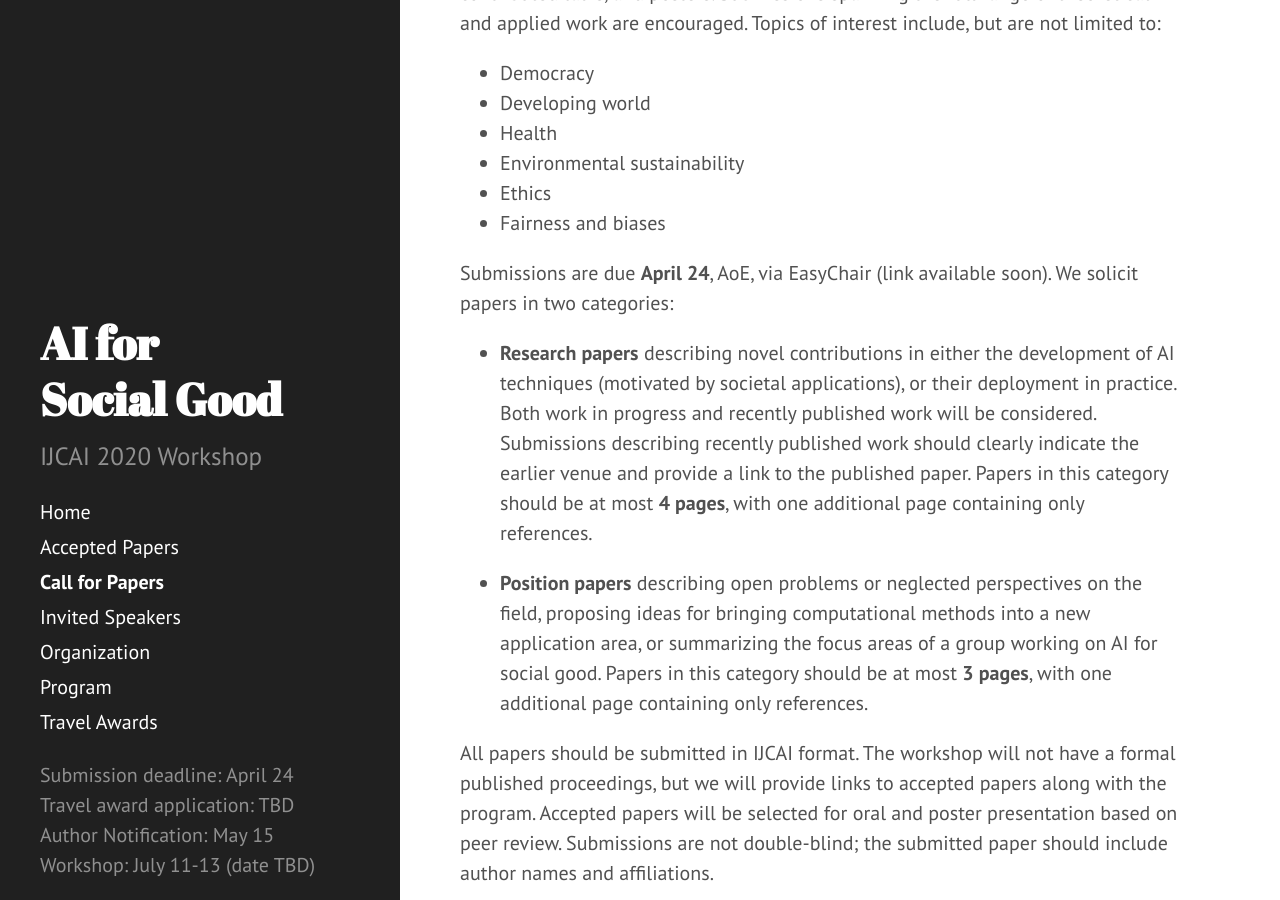
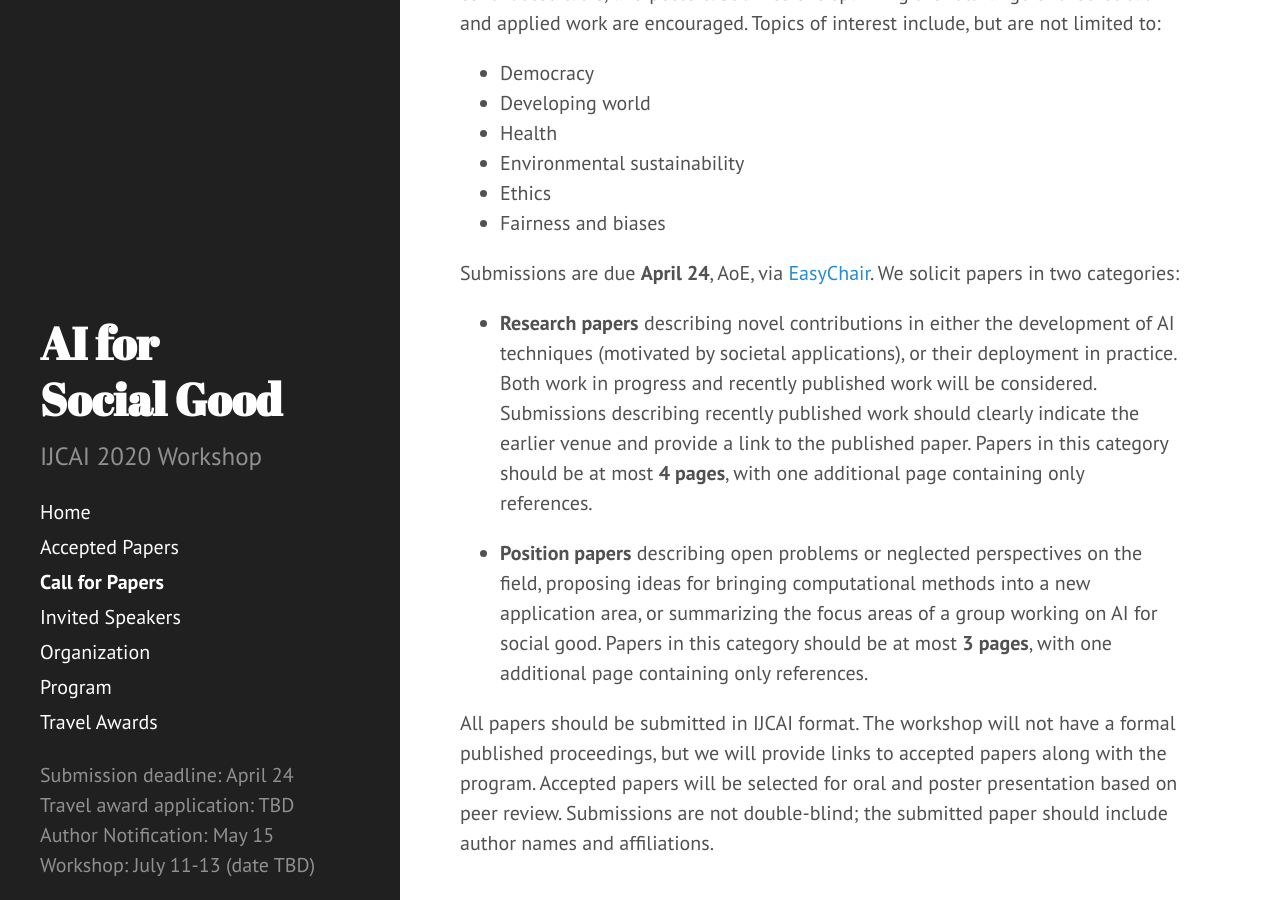
Before and after one commit to slremy/aiforpublichealth.github.io, a Jekyll site: the page built from cfp.md, in a window 1280 px wide and 900 px high, scrolled down 402 px. Built offline with Jekyll 4.4.1, drawn with Linux system fonts in a browser that asks for light colours.

Commit message:
Update cfp.md

```diff
--- a/cfp.md
+++ b/cfp.md
@@ -12,7 +12,7 @@ This workshop will explore how artificial intelligence can contribute to solving
 * Ethics
 * Fairness and biases
 
-Submissions are due <b> April 24</b>, AoE, via EasyChair (link available soon). We solicit papers in two categories:
+Submissions are due <b> April 24</b>, AoE, via [EasyChair](https://easychair.org/my/conference?conf=ai4sg1#). We solicit papers in two categories:
 
 * <b>Research papers</b> describing novel contributions in either the development of AI techniques (motivated by societal applications), or their deployment in practice. Both work in progress and recently published work will be considered. Submissions describing recently published work should clearly indicate the earlier venue and provide a link to the published paper. Papers in this category should be at most <b>4 pages</b>, with one additional page containing only references.
 
```
